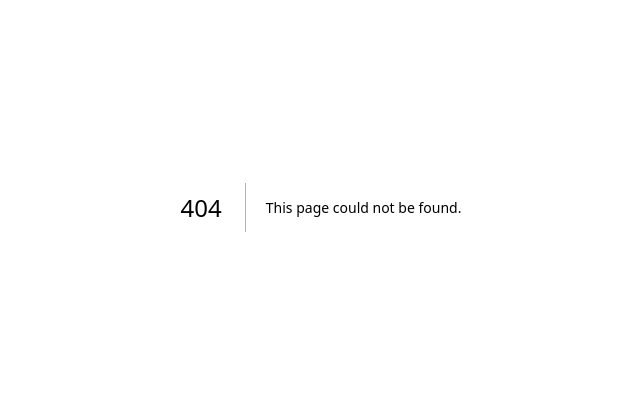
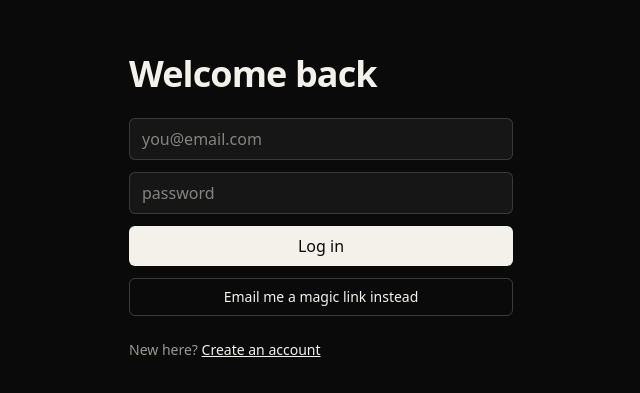
Before and after one commit to shivvyas2/astra, a Next.js app: page /login in a window 1280 px wide. Before the commit this address had no page. Shown: the part 193-586 px from the top of the page, without its empty margins (319-959 px from the left). Built offline with nearby package versions, Linux system fonts and the light colour scheme.

Commit message:
Add consumer auth: signup, login, magic link, callback

```diff
--- /dev/null
+++ b/app/(auth)/actions.ts
@@ -0,0 +1,41 @@
+"use server";
+import { redirect } from "next/navigation";
+import { headers } from "next/headers";
+import { createServerSupabase } from "@/lib/supabase/server";
+
+export async function signInWithPassword(formData: FormData) {
+  const supabase = await createServerSupabase();
+  const { error } = await supabase.auth.signInWithPassword({
+    email: String(formData.get("email")),
+    password: String(formData.get("password")),
+  });
+  if (error) return redirect(`/login?error=${encodeURIComponent(error.message)}`);
+  redirect("/app");
+}
+
+export async function signUpWithPassword(formData: FormData) {
+  const supabase = await createServerSupabase();
+  const { error } = await supabase.auth.signUp({
+    email: String(formData.get("email")),
+    password: String(formData.get("password")),
+  });
+  if (error) return redirect(`/signup?error=${encodeURIComponent(error.message)}`);
+  redirect("/app");
+}
+
+export async function sendMagicLink(formData: FormData) {
+  const supabase = await createServerSupabase();
+  const origin = (await headers()).get("origin")!;
+  const { error } = await supabase.auth.signInWithOtp({
+    email: String(formData.get("email")),
+    options: { emailRedirectTo: `${origin}/auth/callback` },
+  });
+  const q = error ? `error=${encodeURIComponent(error.message)}` : "sent=1";
+  redirect(`/login?${q}`);
+}
+
+export async function signOut() {
+  const supabase = await createServerSupabase();
+  await supabase.auth.signOut();
+  redirect("/login");
+}
--- /dev/null
+++ b/app/(auth)/layout.tsx
@@ -0,0 +1,3 @@
+export default function AuthLayout({ children }: { children: React.ReactNode }) {
+  return <main className="grid min-h-screen place-items-center px-6">{children}</main>;
+}
--- /dev/null
+++ b/app/(auth)/login/page.tsx
@@ -0,0 +1,20 @@
+import Link from "next/link";
+import { AuthForm } from "@/components/AuthForm";
+import { signInWithPassword, sendMagicLink } from "../actions";
+
+export default async function LoginPage({
+  searchParams,
+}: { searchParams: Promise<{ error?: string; sent?: string }> }) {
+  const sp = await searchParams;
+  return (
+    <AuthForm
+      title="Welcome back"
+      primaryLabel="Log in"
+      primaryAction={signInWithPassword}
+      magicAction={sendMagicLink}
+      error={sp.error}
+      notice={sp.sent ? "Check your email for a magic link." : undefined}
+      footer={<>New here? <Link className="text-fg underline" href="/signup">Create an account</Link></>}
+    />
+  );
+}
--- /dev/null
+++ b/app/(auth)/signup/page.tsx
@@ -0,0 +1,18 @@
+import Link from "next/link";
+import { AuthForm } from "@/components/AuthForm";
+import { signUpWithPassword } from "../actions";
+
+export default async function SignupPage({
+  searchParams,
+}: { searchParams: Promise<{ error?: string }> }) {
+  const sp = await searchParams;
+  return (
+    <AuthForm
+      title="Create your Astra account"
+      primaryLabel="Sign up"
+      primaryAction={signUpWithPassword}
+      error={sp.error}
+      footer={<>Already have an account? <Link className="text-fg underline" href="/login">Log in</Link></>}
+    />
+  );
+}
--- /dev/null
+++ b/app/auth/callback/route.ts
@@ -0,0 +1,12 @@
+import { NextResponse } from "next/server";
+import { createServerSupabase } from "@/lib/supabase/server";
+
+export async function GET(request: Request) {
+  const { searchParams, origin } = new URL(request.url);
+  const code = searchParams.get("code");
+  if (code) {
+    const supabase = await createServerSupabase();
+    await supabase.auth.exchangeCodeForSession(code);
+  }
+  return NextResponse.redirect(`${origin}/app`);
+}
--- /dev/null
+++ b/components/AuthForm.tsx
@@ -0,0 +1,40 @@
+export function AuthForm({
+  title,
+  primaryLabel,
+  primaryAction,
+  magicAction,
+  footer,
+  error,
+  notice,
+}: {
+  title: string;
+  primaryLabel: string;
+  primaryAction: (fd: FormData) => void;
+  magicAction?: (fd: FormData) => void;
+  footer: React.ReactNode;
+  error?: string;
+  notice?: string;
+}) {
+  return (
+    <div className="w-full max-w-sm">
+      <h1 className="mb-6 text-4xl font-bold tracking-tight">{title}</h1>
+      {error && <p className="mb-4 text-sm text-accent">{error}</p>}
+      {notice && <p className="mb-4 text-sm text-muted">{notice}</p>}
+      <form className="space-y-3">
+        <input name="email" type="email" required placeholder="you@email.com"
+          className="w-full rounded-md border border-white/15 bg-white/5 px-3 py-2 outline-none focus:border-accent" />
+        <input name="password" type="password" placeholder="password"
+          className="w-full rounded-md border border-white/15 bg-white/5 px-3 py-2 outline-none focus:border-accent" />
+        <button formAction={primaryAction}
+          className="w-full rounded-md bg-fg px-3 py-2 font-medium text-bg">{primaryLabel}</button>
+        {magicAction && (
+          <button formAction={magicAction}
+            className="w-full rounded-md border border-white/20 px-3 py-2 text-sm">
+            Email me a magic link instead
+          </button>
+        )}
+      </form>
+      <div className="mt-6 text-sm text-muted">{footer}</div>
+    </div>
+  );
+}
```
